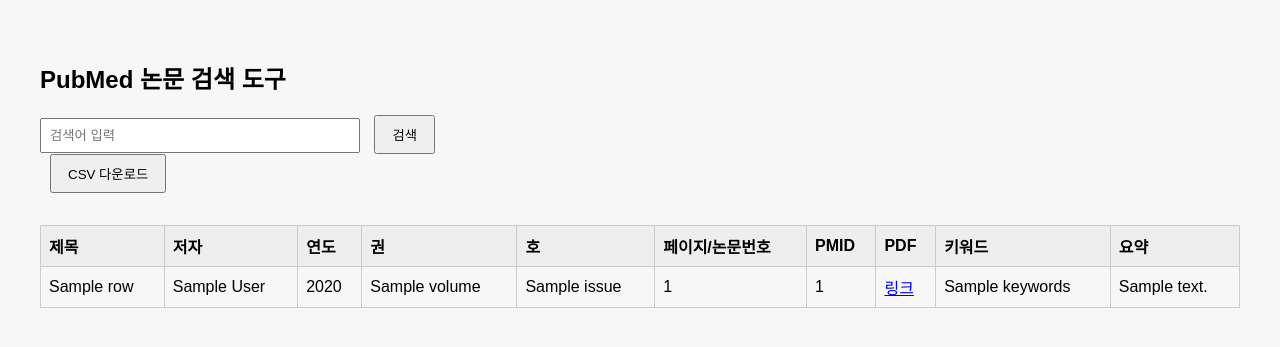
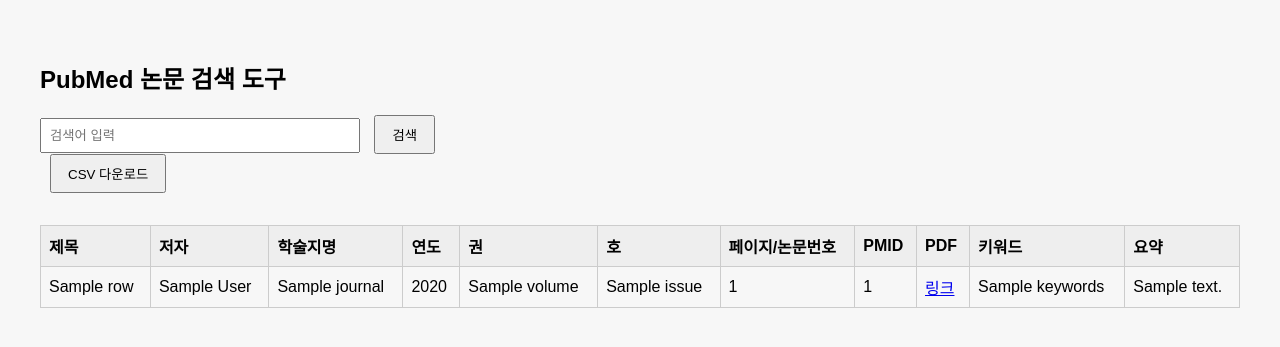
Before and after one commit to hantopic/pubmed-search1, a Flask app: template templates/index.html in a window 1280 px wide. Shown: the top 347 px of the page. Run offline with Flask 3, Linux system fonts and the light colour scheme; the template is opened without the code that fills it: most values are stand-ins (such as "Sample title", 1, 10 or a date in 2020).

Commit message:
Add files via upload

```diff
--- a/templates/index.html
+++ b/templates/index.html
@@ -30,6 +30,7 @@
             <tr>
                 <th>제목</th>
                 <th>저자</th>
+                <th>학술지명</th>
                 <th>연도</th>
                 <th>권</th>
                 <th>호</th>
@@ -45,6 +46,7 @@
             <tr>
                 <td>{{ row.title }}</td>
                 <td>{{ row.authors }}</td>
+                <td>{{ row.journal }}</td>
                 <td>{{ row.year }}</td>
                 <td>{{ row.volume }}</td>
                 <td>{{ row.issue }}</td>
```
